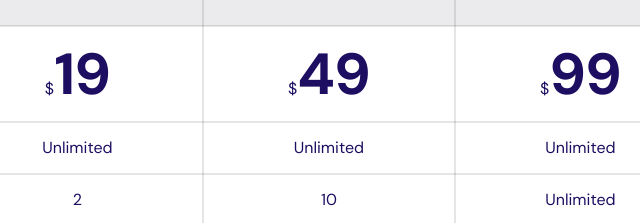
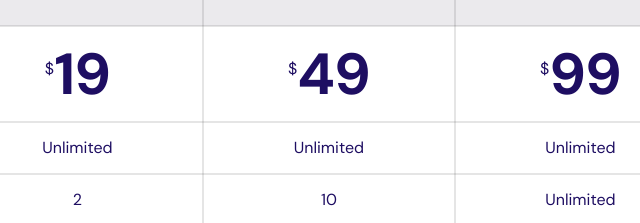
Before and after one commit to gouravtaneja27/page-7, a plain HTML site: page index.html in a window 1280 px wide. Shown: the part 205-428 px from the top of the page, 416-1056 px from the left. Drawn offline with Linux system fonts and the light colour scheme.

Commit message:
file-setup

```diff
--- a/index.html
+++ b/index.html
@@ -32,13 +32,13 @@
                     <tr>
                         <td class="col">Price</td>
                         <td class="text-1">
-                            <span>$</span>19
+                           <sup>$</sup>19
                         </td>
                         <td class="text-1">
-                            <span>$</span>49
+                           <sup>$</sup>49
                         </td>
                         <td class="text-1">
-                            <span>$</span>99
+                            <sup>$</sup>99
                         </td>
                     </tr>
                     <tr>
--- a/style.css
+++ b/style.css
@@ -44,7 +44,7 @@ section {
     color: rgba(30, 14, 98, 1);
     max-width: 207px;
 }
-span{
+sup {
     font-family: "DM Sans";
 font-weight: 400;
 font-size: 16px;
```
